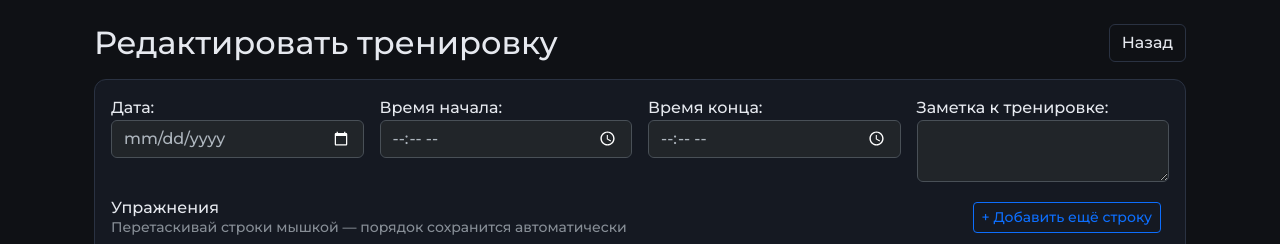
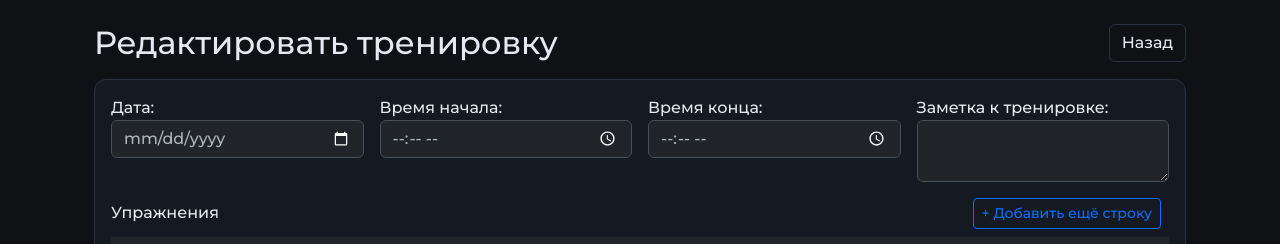
Before and after one commit to NovikovAndrei/ratnote, a Django app: template rat_notebook/templates/results/hattorihanzo_session_edit.html in a window 1280 px wide. Shown: the part 134-378 px from the top of the page. Run offline with Django 5.2, Linux system fonts and the light colour scheme; the template is opened without the code that fills it: values that come from a table or form of the project are taken from there, others are empty.

Commit message:
удалил подсказку драг энд дроп

```diff
--- a/rat_notebook/templates/results/hattorihanzo_session_edit.html
+++ b/rat_notebook/templates/results/hattorihanzo_session_edit.html
@@ -25,7 +25,6 @@
       <div class="d-flex align-items-center justify-content-between mt-3">
         <div>
           <h6 class="mb-0">Упражнения</h6>
-          <div class="text-muted small">Перетаскивай строки мышкой — порядок сохранится автоматически</div>
         </div>
         <div class="d-flex gap-2">
           <button type="button" class="btn btn-sm btn-outline-primary" id="add-row-btn">+ Добавить ещё строку</button>
```
